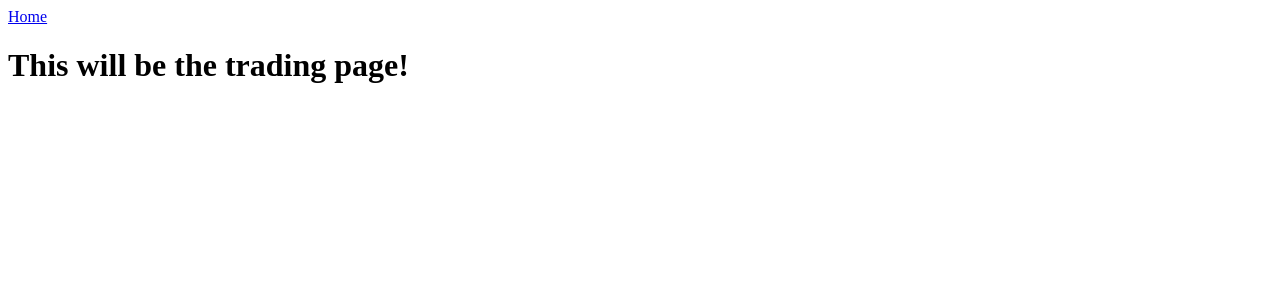
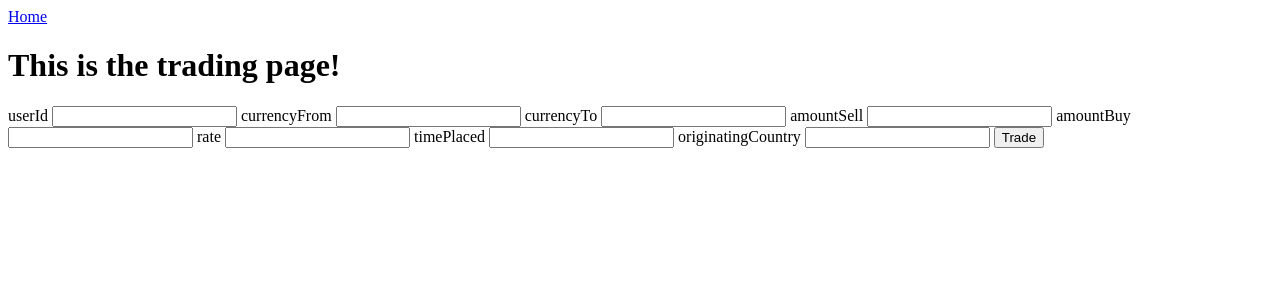
Before and after one commit to PinPinIre/currency-trading, a Flask app: page /trade in a window 1280 px wide. Shown: the top 300 px of the page. Run offline with Flask 2, Linux system fonts and the light colour scheme; a user stored in the database is signed in; tables that the repository leaves empty hold one stand-in row (values such as "Sample post"); some libraries are stand-ins or nearby versions.

Commit message:
Add functionality to submit trades from form

```diff
--- a/app/forms.py
+++ b/app/forms.py
@@ -1,8 +1,19 @@
 from flask.ext.wtf import Form
-from wtforms import TextField, PasswordField
+from wtforms import TextField, IntegerField, DecimalField, DateTimeField, PasswordField
 from wtforms.validators import Required
 
 
 class UserForm(Form):
     username = TextField('username', validators=[Required()])
     password = PasswordField('password', validators=[Required()])
+
+
+class TradeForm(Form):
+    userId = IntegerField('userId', validators=[Required()])
+    currencyFrom = TextField('currencyFrom', validators=[Required()])
+    currencyTo = TextField('currencyTo', validators=[Required()])
+    amountSell = DecimalField('amountSell', validators=[Required()])
+    amountBuy = DecimalField('amountBuy', validators=[Required()])
+    rate = DecimalField('rate', validators=[Required()])
+    timePlaced = DateTimeField('timePlaced', format='%d-%b-%y %H:%M:%S', validators=[Required()])
+    originatingCountry = TextField('originatingCountry', validators=[Required()])
--- a/app/models.py
+++ b/app/models.py
@@ -40,7 +40,7 @@ class User(db.Model):
 
 
 class Trade(db.Model):
-    id = db.Column(db.Integer, primary_key=True)
+    id = db.Column(db.Integer, primary_key=True, autoincrement=True)
     userId = db.Column(db.Integer, db.ForeignKey('user.id'))
     currencyFrom = db.Column(db.String)
     currencyTo = db.Column(db.String)
@@ -51,7 +51,6 @@ class Trade(db.Model):
     originatingCountry = db.Column(db.String)
 
     def __init__(self, user, cfrom, cto, sell, buy, rate, time, origin):
-        self.tradeId = db.Column(db.Integer, primary_key=True)
         self.userId = user
         self.currencyFrom = cfrom
         self.currencyTo = cto
@@ -60,3 +59,6 @@ class Trade(db.Model):
         self.rate = rate
         self.timePlaced = time
         self.originatingCountry = origin
+
+    def __str__(self):
+        return str(self.id)
--- /dev/null
+++ b/app/static/js/trades.js
@@ -0,0 +1,32 @@
+function ConvertFormToJSON(form){
+    // SOURCE: http://www.developerdrive.com/2013/04/turning-a-form-element-into-json-and-submiting-it-via-jquery/
+    var array = jQuery(form).serializeArray();
+    var json = {};
+
+    jQuery.each(array, function() {
+        json[this.name] = this.value || '';
+    });
+
+    return json;
+}
+
+$(document).ready( function() {
+    var form = $('#trade_form');
+    form.find(':button').click( function() {
+        // Update the Value of each input field
+        $("input").each(function() {
+                $(this).attr('value', $(this).val());
+        });
+        // Send ajax request and convert form to json
+        $.ajax( {
+          type: "POST",
+          url: "/trade",
+          contentType: "application/json;charset=UTF-8",
+          data: JSON.stringify(ConvertFormToJSON(form)),
+          success: function( response ) {
+            console.log( response );
+          }
+        } );
+    } );
+
+} );
--- a/app/templates/base.html
+++ b/app/templates/base.html
@@ -3,6 +3,7 @@
     <title>Welcome</title>
   </head>
   <body>
+      <script src="https://ajax.googleapis.com/ajax/libs/jquery/2.1.3/jquery.min.js"></script>
     <div><a href="/index">Home</a></div>
     {% block content %}
     {% endblock %}
--- a/app/templates/trade.html
+++ b/app/templates/trade.html
@@ -1,4 +1,17 @@
 {% extends "base.html" %}
 {% block content %}
-    <h1>This will be the trading page!</h1>
+    <h1>This is the trading page!</h1>
+    {% from "_formhelpers.html" import render_field %}
+    <form id="trade_form" method=post action="/">
+        {{ render_field(form.userId) }}
+        {{ render_field(form.currencyFrom) }}
+        {{ render_field(form.currencyTo) }}
+        {{ render_field(form.amountSell) }}
+        {{ render_field(form.amountBuy) }}
+        {{ render_field(form.rate) }}
+        {{ render_field(form.timePlaced) }}
+        {{ render_field(form.originatingCountry) }}
+        <button type="button" id="makeTrade">Trade</button>
+    </form>
+    <script src="{{ url_for('static', filename='js/trades.js') }}"></script>
 {% endblock %}
--- a/app/views.py
+++ b/app/views.py
@@ -1,9 +1,11 @@
-from flask import render_template, json, request, redirect, url_for
+from datetime import datetime
+from flask_json_multidict import get_json_multidict
+from flask import render_template, json, request, redirect, url_for, abort
 from flask.ext.login import login_user, logout_user, login_required, current_user
 from flask_limiter.util import get_ipaddr
 from app.models import User, Trade, db
 from app import app, limiter
-from .forms import UserForm
+from .forms import UserForm, TradeForm
 
 
 @app.route('/')
@@ -14,7 +16,7 @@ def index():
 
 
 @app.route('/login', methods=['GET', 'POST'])
-@limiter.limit("100/day;10/hour")
+@limiter.exempt
 def login():
     # If GET -> serve Login Template
     # Elif POST -> validate form, login user, redirect to /trade
@@ -37,13 +39,14 @@ def login():
 
 @app.route('/logout')
 @login_required
+@limiter.exempt
 def logout():
     logout_user()
     return redirect(url_for('login'))
 
 
 @app.route('/register', methods=['GET', 'POST'])
-@limiter.limit("100/day;10/hour")
+@limiter.exempt
 def register():
     # If GET -> serve Register Template
     # Elif POST -> validate form, try create user, login user, redirect to /trade
@@ -67,11 +70,20 @@ def register():
 @login_required
 @limiter.limit("200/day;20/hour", key_func=lambda: current_user.get_id() if current_user.is_authenticated() else get_ipaddr())
 def trade():
+    form = TradeForm(request.form)
     if request.method == 'POST':
-        if request.headers['Content-Type'] == 'application/json':
-            json_data = request.get_json()
-            return "JSON Message: " + str(json_data)
+        json_data = get_json_multidict(request)
+        # Ignore CRSF as it was not in the spec, ideally should be true
+        form = TradeForm(json_data, csrf_enabled=False)
+        if form.validate():
+            user = current_user
+            time = datetime.strptime(json_data['timePlaced'], '%d-%b-%y %H:%M:%S')
+            trade = Trade(json_data['userId'], json_data['currencyFrom'], json_data['currencyTo'], json_data['amountSell'], json_data['amountBuy'], json_data['rate'], time, json_data['originatingCountry'])
+            db.session.add(trade)
+            db.session.commit()
+            return "Trade %s was a success." % trade
         else:
-            return "415 Unsupported Media Type"
+            abort(415)
     else:
-        return render_template('trade.html')
+        trades = {}
+        return render_template('trade.html', form=form, trades=trades)
```
